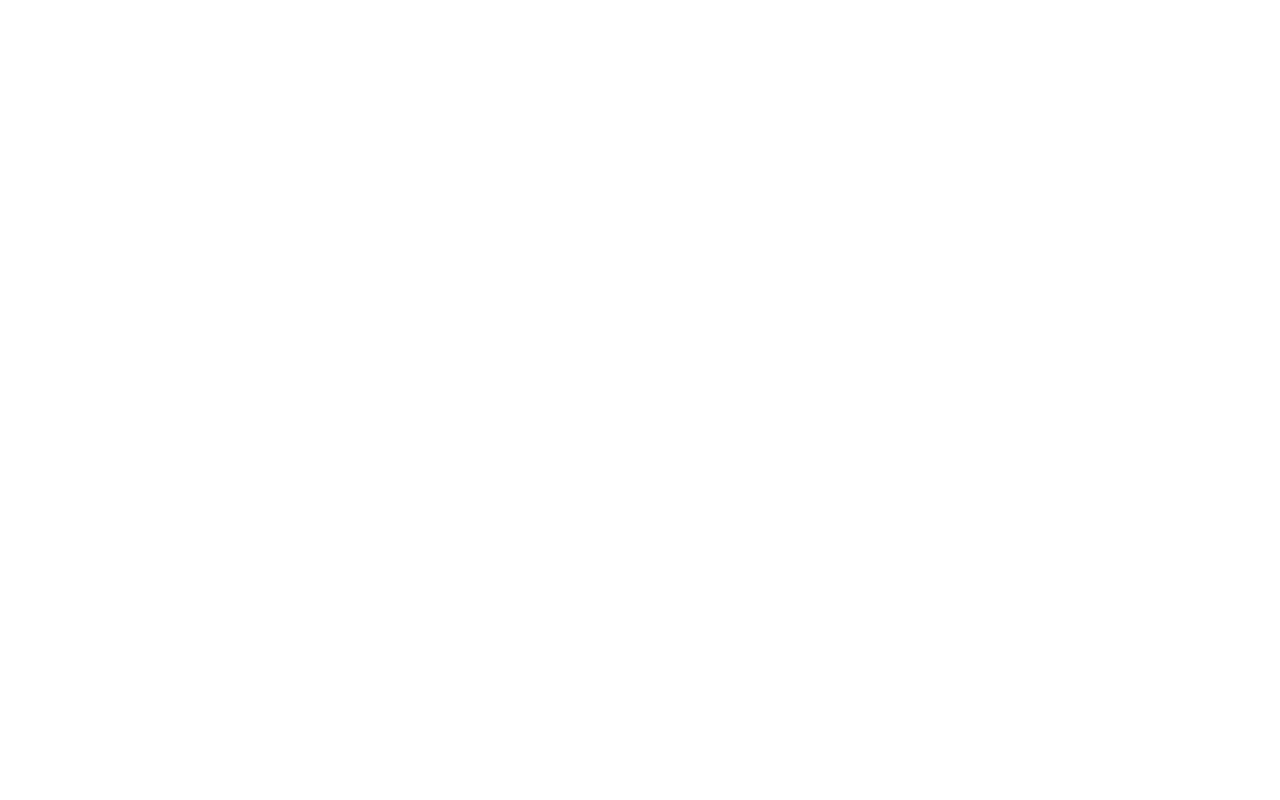
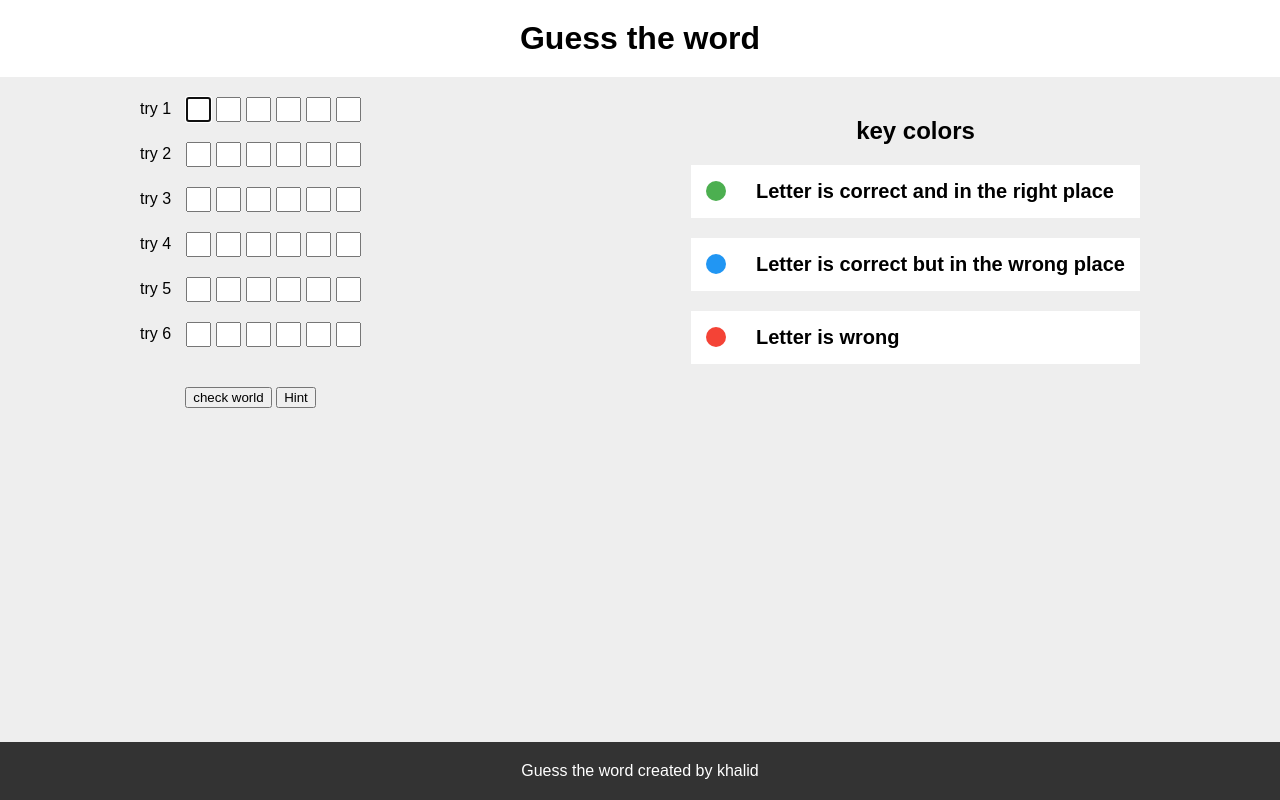
Before and after one commit to khaledabosaeed/Letters-play, a plain HTML site: page index.html in a window 1280 px wide. Drawn offline with Linux system fonts and the light colour scheme.

Commit message:
main style and main Element

```diff
--- a/index.html
+++ b/index.html
@@ -7,6 +7,33 @@
     <link rel="stylesheet" href="style.css" />
   </head>
   <body>
+    <h1></h1>
+    <div class="guess-game">
+      <div class="game-area">
+        <div class="inputs"></div>
+        <div class="control">
+          <button class="check">check world</button>
+          <button class="hint"><span></span>Hint</button>
+        </div>
+        <div class="message"></div>
+      </div>
+      <div class="key-colors">
+        <h2>key colors</h2>
+        <div class="key-color">
+          <div class="key in-place"></div>
+          <div class="key-text">Letter is correct and in the right place</div>
+        </div>
+        <div class="key-color">
+          <div class="key in-word"></div>
+          <div class="key-text">Letter is correct but in the wrong place</div>
+        </div>
+        <div class="key-color">
+          <div class="key not-in-word"></div>
+          <div class="key-text">Letter is wrong</div>
+        </div>
+      </div>
+    </div>
+    <footer></footer>
     <script src="main.js"></script>
   </body>
 </html>
--- a/main.js
+++ b/main.js
@@ -0,0 +1,37 @@
+// setting game
+let gameName = "Guess the word";
+document.title = gameName;
+document.querySelector("h1").textContent = gameName;
+document.querySelector("footer").textContent = `${gameName} created by khalid`;
+// rules of letters
+let numberOfLetters = 6;
+let numberOfGuesses = 6;
+let currentGuess = 1;
+
+function genreateInput() {
+  // main input
+  let inputs = document.querySelector(".inputs");
+  //
+  for (let i = 1; i <= numberOfGuesses; i++) {
+    const trydiv = document.createElement("div");
+    if (i !== 1) trydiv.classList.add("disabled");
+    trydiv.classList.add(`try-${i}`);
+    trydiv.innerHTML = `<span style="margin-right: 10px"> try ${i}</span>`;
+    inputs.appendChild(trydiv);
+    for (let j = 1; j <= numberOfLetters; j++) {
+      const input = document.createElement("input");
+      input.type = "text";
+      input.id = `Guess${i}-input${j}`;
+      input.classList.add("letter");
+      input.setAttribute("maxlength", "1");
+      input.style.width = "25px";
+      input.style.height = "25px";
+      input.style.marginLeft = "5px";
+      trydiv.appendChild(input);
+    }
+  }
+  inputs.children[0].children[1].focus();
+}
+window.onload = function () {
+  genreateInput();
+};
--- a/style.css
+++ b/style.css
@@ -0,0 +1,74 @@
+* {
+  box-sizing: border-box;
+}
+--root {
+  --primary-color: #f44336;
+}
+body {
+  margin: 0;
+  background-color: #eee;
+  font-family: Arial, Helvetica, sans-serif;
+}
+h1 {
+  text-align: center;
+  margin: 0;
+  padding: 20px;
+  background-color: white;
+}
+.guess-game {
+  text-align: center;
+  width: 1000px;
+  margin: 20px auto;
+  display: flex;
+  align-items: flex-start;
+  flex-direction: row;
+  justify-content: space-between;
+  .game-area {
+  }
+}
+.inputs {
+  gap: 20px;
+  display: flex;
+  flex-direction: column;
+  margin-bottom: 40px;
+}
+.key-colors {
+  .key-color {
+    display: flex;
+    gap: 30px;
+    padding: 15px;
+    background-color: white;
+    align-items: center;
+    margin-bottom: 20px;
+    .key {
+      width: 20px;
+      height: 20px;
+      border-radius: 50%;
+      background-color: #f44336;
+      -webkit-border-radius: 50%;
+      -moz-border-radius: 50%;
+      -ms-border-radius: 50%;
+      -o-border-radius: 50%;
+      &.in-place {
+        background-color: #4caf50;
+      }
+      &.in-word {
+        background-color: #2196f3;
+      }
+    }
+    .key-text {
+      font-size: 20px;
+      font-weight: bold;
+    }
+  }
+}
+
+footer {
+  text-align: center;
+  padding: 20px;
+  color: white;
+  background-color: #333;
+  position: fixed;
+  bottom: 0;
+  width: 100%;
+}
```
